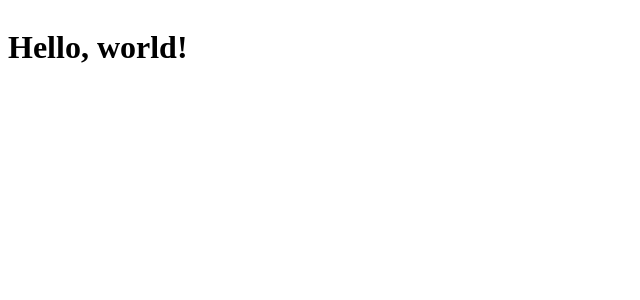
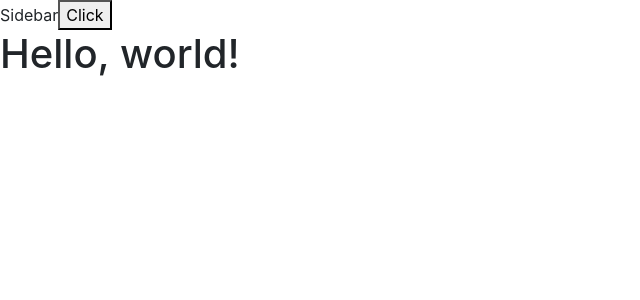
Before and after one commit to vladpopovv/react-things, a React app: page / in a window 1280 px wide. Shown: the top 300 px of the page, without its empty margins (0-640 px from the left). Built offline with nearby package versions, Linux system fonts and the light colour scheme.

Commit message:
ADD: sidebar component and app reducer

```diff
--- a/package.json
+++ b/package.json
@@ -18,8 +18,11 @@
   },
   "homepage": "https://github.com/vladpopovv/react-things#readme",
   "dependencies": {
+    "bootstrap": "^4.3.1",
+    "classnames": "^2.2.6",
     "connected-react-router": "^6.4.0",
     "history": "^4.9.0",
+    "prop-types": "^15.7.2",
     "react": "^16.8.6",
     "react-dom": "^16.8.6",
     "react-redux": "^7.0.3",
--- /dev/null
+++ b/src/actions/app.js
@@ -0,0 +1,14 @@
+import ACTIONS from 'constants/actions';
+
+const appActions = {
+  toogleSidebar(sidebarState) {
+    return (dispatch) => {
+      dispatch({
+        type: ACTIONS.UPDATE_SIDEBAR_STATE,
+        payload: sidebarState,
+      });
+    };
+  },
+};
+
+export default appActions;
--- a/src/app.jsx
+++ b/src/app.jsx
@@ -4,12 +4,14 @@ import { Provider } from 'react-redux';
 import { ConnectedRouter } from 'connected-react-router';
 import createStore from './store/createStore';
 import history from './history';
+import Sidebar from './components/sidebar';
 
 const store = createStore();
 
 ReactDom.render(
   <Provider store={store}>
     <ConnectedRouter history={history}>
+      <Sidebar />
       <h1>Hello, world!</h1>
     </ConnectedRouter>
   </Provider>,
--- /dev/null
+++ b/src/components/sidebar/index.js
@@ -0,0 +1,28 @@
+import React from 'react';
+import PropTypes from 'prop-types';
+import { connect } from 'react-redux';
+import AppAction from 'actions/app';
+
+function Sidebar(props) {
+  const { isOpen, toogleSidebar } = props;
+
+  return (
+    <div className="sidebar">
+      Sidebar
+      <button onClick={() => toogleSidebar(!isOpen)} type="button">
+        Click
+      </button>
+    </div>
+  );
+}
+
+Sidebar.propType = {
+  isOpen: PropTypes.bool,
+  toogleSidebar: PropTypes.func,
+};
+
+export default connect(state => ({
+  isOpen: state.app.isSidebarOpened,
+}), {
+  toogleSidebar: AppAction.toogleSidebar,
+})(Sidebar);
--- /dev/null
+++ b/src/constants/actions.js
@@ -0,0 +1,3 @@
+export default {
+  UPDATE_SIDEBAR_STATE: 'UPDATE_SIDEBAR_STATE',
+};
--- /dev/null
+++ b/src/reducers/app.js
@@ -0,0 +1,18 @@
+import ACTIONS from 'constants/actions';
+
+const initialState = {
+  isSidebarOpened: false,
+};
+
+export default (state = initialState, { type, payload }) => {
+  switch (type) {
+    case ACTIONS.UPDATE_SIDEBAR_STATE: {
+      return {
+        ...state,
+        isSidebarOpened: payload,
+      };
+    }
+    default:
+      return state;
+  }
+};
--- a/src/reducers/index.js
+++ b/src/reducers/index.js
@@ -1,8 +1,10 @@
 import { combineReducers } from 'redux';
 import { connectRouter } from 'connected-react-router';
+import appReducer from './app';
 
 import history from '../history';
 
 export default combineReducers({
+  app: appReducer,
   router: connectRouter(history),
 });
--- a/src/scss/main.scss
+++ b/src/scss/main.scss
@@ -1,3 +1,5 @@
+@import '~bootstrap/dist/css/bootstrap.min.css';
+
 div {
   display: inline-block;
 }
--- a/webpack.config.js
+++ b/webpack.config.js
@@ -54,7 +54,9 @@ module.exports = {
       '.js',
     ],
     alias: {
-      Redusers: path.resolve(__dirname, 'src/redusers'),
+      '@': path.resolve(__dirname, '/src/'),
+      constants: path.resolve(__dirname, 'src/constants/'),
+      actions: path.resolve(__dirname, 'src/actions/'),
     },
   },
   plugins: [
```
Also changed, not shown: 1 other file (tests, documents, lock files or other folders).
